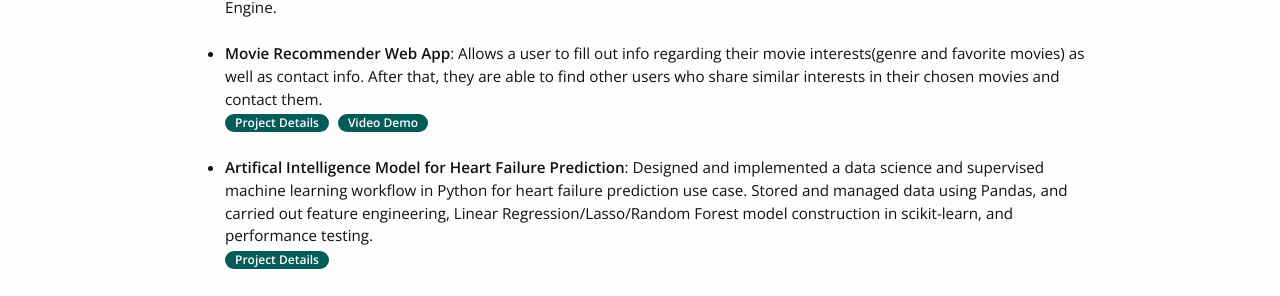
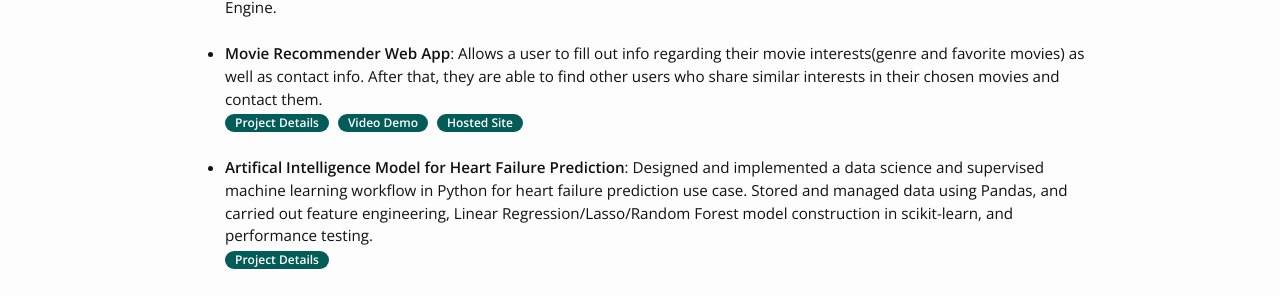
Before and after one commit to RithvinK/RithvinK.github.io, a Jekyll site: the page built from projects.md, in a window 1280 px wide. Shown: the part 292-588 px from the top of the page. Built offline with Jekyll 4.4.1, drawn with Linux system fonts in a browser that asks for light colours.

Commit message:
Update projects.md

```diff
--- a/projects.md
+++ b/projects.md
@@ -14,6 +14,7 @@ Here is a list of my projects! You can also check out my Github profile <a href=
 		<b>Movie Recommender Web App</b>: Allows a user to fill out info regarding their movie interests(genre and favorite movies) as well as contact info. After that, they are able to find other users who share similar interests in their chosen movies and contact them. <br>
 		<a href="https://github.com/RithvinK/Movie_Recommender"><div class="color-button">Project Details</div></a>
 		<a href="https://www.youtube.com/watch?v=QUT7arhdlzo"><div class="color-button">Video Demo</div></a>
+		<a href="https://finalproject-62jw.onrender.com/"><div class="color-button">Hosted Site</div></a>
 	</li><br>
 	<li>
 		<b>Artifical Intelligence Model for Heart Failure Prediction</b>: Designed and implemented a data science and supervised machine learning workflow in Python for heart failure prediction use case. Stored and managed data using Pandas, and carried out feature engineering, Linear Regression/Lasso/Random Forest model construction in scikit-learn, and performance testing. <br>
```
